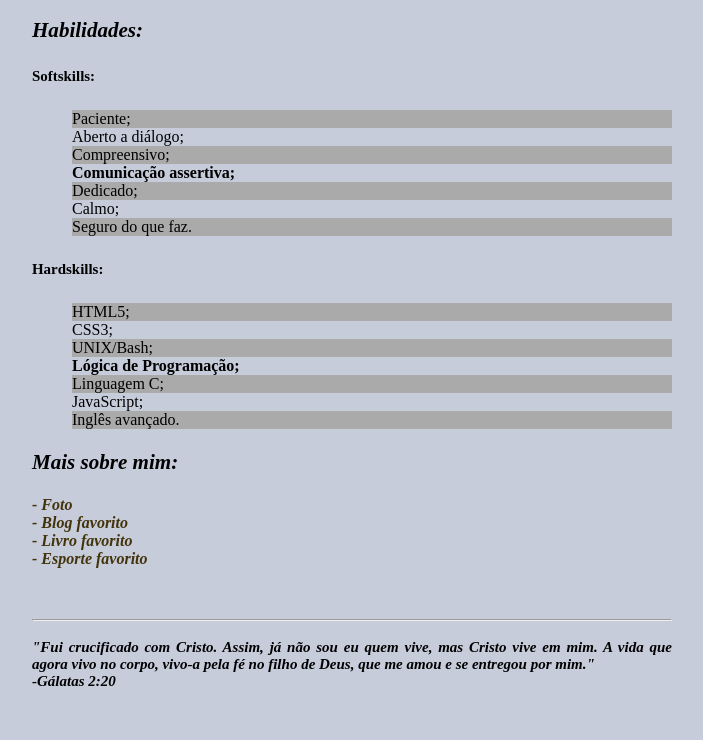
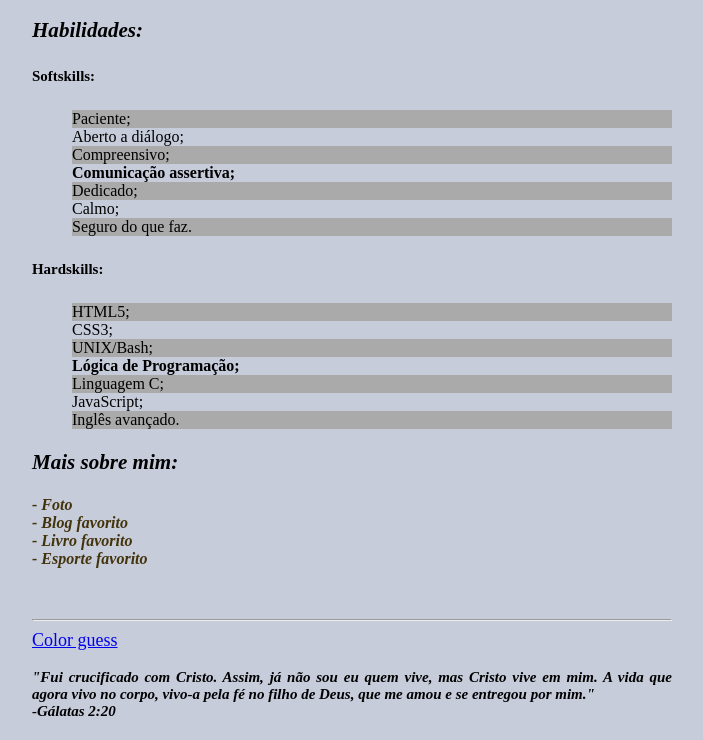
Before and after one commit to Patrickfromjesus/Patrickfromjesus.github.io, a plain HTML site: page index.html in a window 1280 px wide. Shown: the part 402-1142 px from the top of the page, without its empty margins (288-991 px from the left). Before the commit the page ends 1112 px from the top, so only its background shows below. Drawn offline with Linux system fonts and the light colour scheme.

Commit message:
Adição projeto color guess.

```diff
--- a/index.html
+++ b/index.html
@@ -57,6 +57,8 @@
 <br/><br/>
 <hr/>
 
+<a href="projetos/color-guess/index.html">Color guess</a>
+
 <p id="jesus"><em><strong><small>"Fui crucificado com Cristo. Assim, já não sou eu quem vive, mas Cristo vive em mim. A vida que agora vivo no corpo, vivo-a pela fé no filho de Deus, que me amou e se entregou por mim."</small><br/> <small>-Gálatas 2:20</small></strong></em></p>
 
 
```
